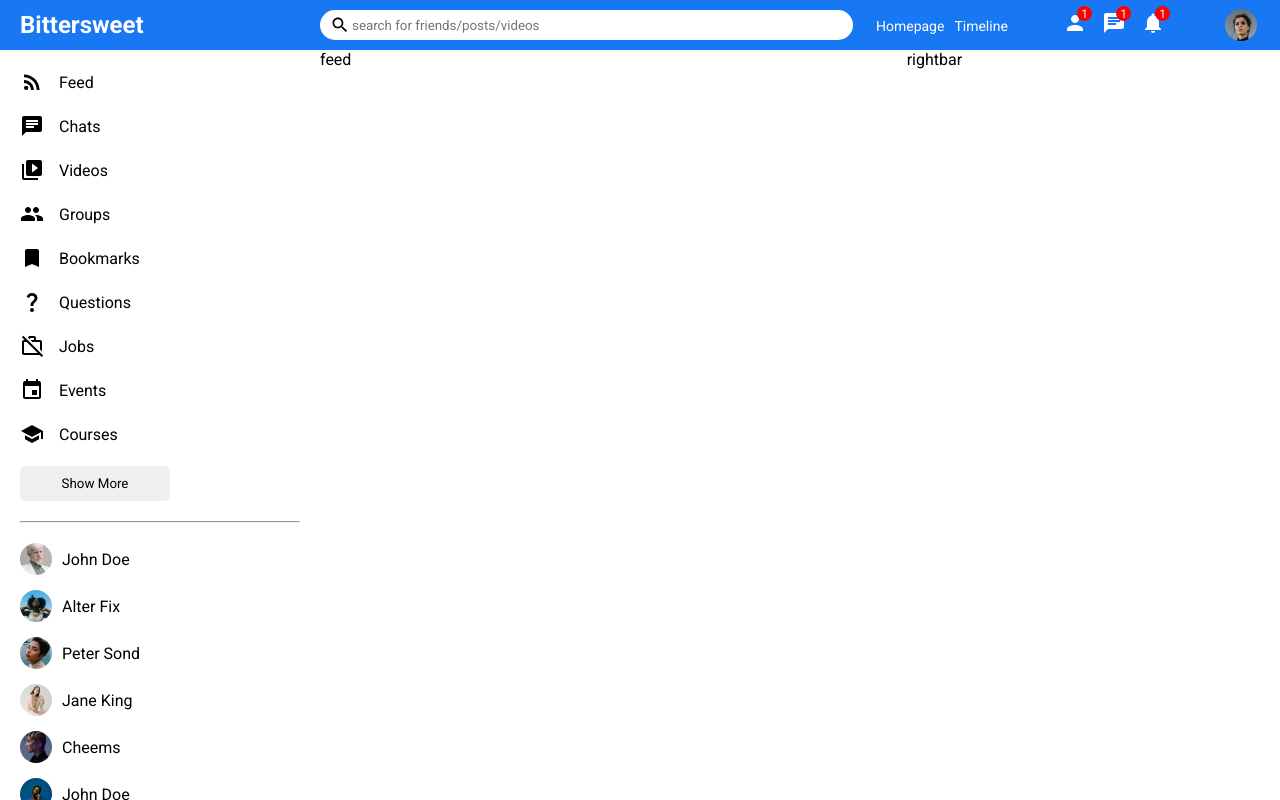
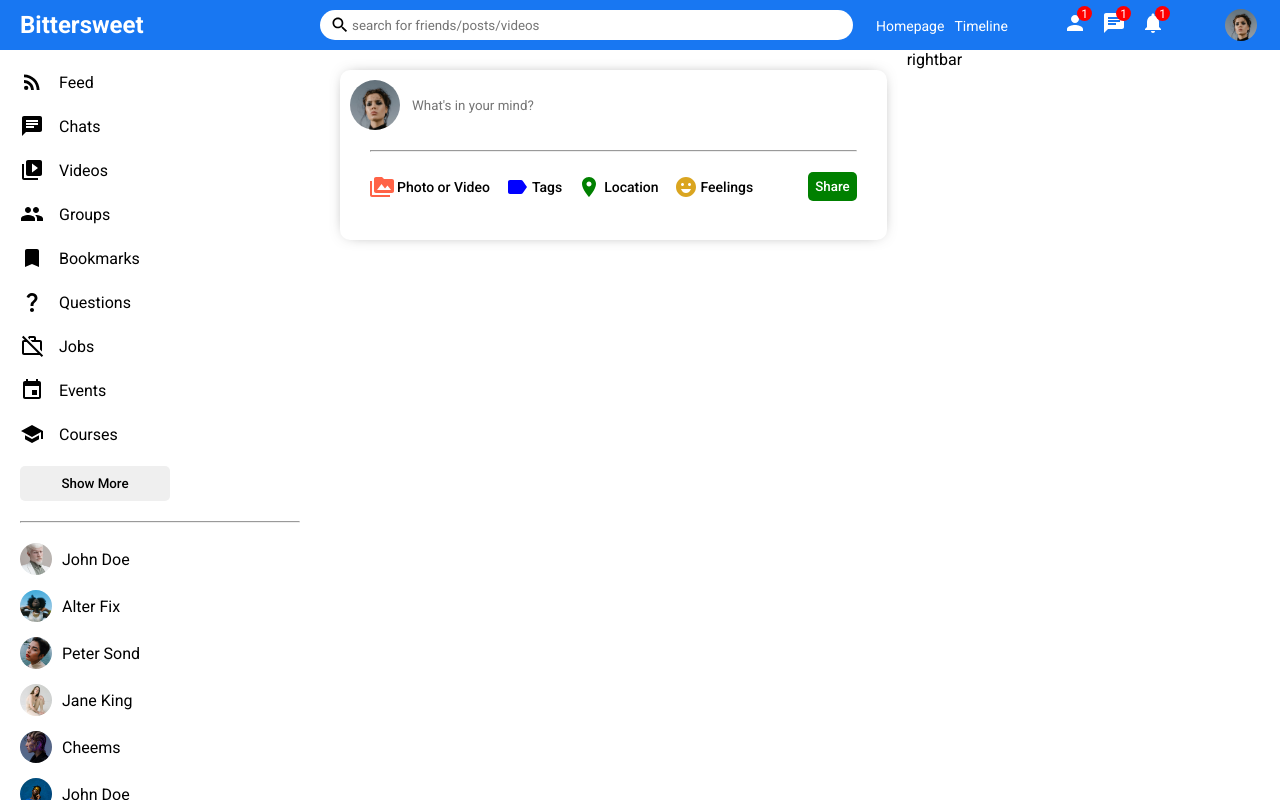
Before and after one commit to itshmnt/Bittersweet-frontend, a React (Create React App) app: page / in a window 1280 px wide. Built offline with nearby package versions, Linux system fonts and the light colour scheme; the HTML template or start-up script is replaced by a standard one.

Commit message:
Adding Create new Post to Feed

```diff
--- a/public/index.html
+++ b/public/index.html
@@ -7,7 +7,7 @@
       name="description"
       content="Web site created using create-react-app"
     />
-    <link href="https://fonts.googleapis.com/css2?family=Roboto:ital,wght@0,100;0,300;0,400;0,700;0,900;1,500&display=swap" rel="stylesheet">
+    <link href="https://fonts.googleapis.com/css2?family=Roboto:ital,wght@0,100;0,300;0,400;0,500;0,700;0,900;1,500&display=swap" rel="stylesheet">
     <link rel="stylesheet" href="style.css">
     <title>Bittersweet</title>
   </head>
--- a/src/components/feed/Feed.jsx
+++ b/src/components/feed/Feed.jsx
@@ -1,9 +1,12 @@
+import Share from "../share/Share";
 import "./feed.css";
 
 export default function Feed() {
     return (
         <div className="feed">
-            feed
+            <div className="feedWrapper">
+                <Share />
+            </div>
         </div>
     )
 }
--- a/src/components/feed/feed.css
+++ b/src/components/feed/feed.css
@@ -1,3 +1,8 @@
 .feed {
     flex: 5.5;
 }
+
+.feedWrapper {
+    padding: 20px;
+
+}
--- /dev/null
+++ b/src/components/share/Share.jsx
@@ -0,0 +1,37 @@
+import { EmojiEmotions, Label, PermMedia, Room } from "@mui/icons-material";
+import "./share.css";
+
+export default function Share() {
+    return (
+        <div className="share">
+            <div className="shareWrapper">
+                <div className="shareTop">
+                    <img src="/assets/person/1.jpeg" alt="" className="shareProfileImg" />
+                    <input placeholder="What's in your mind?" className="shareInput" />
+                </div>
+                <hr className="shareHr" />
+                <div className="shareBottom">
+                    <div className="shareOptions">
+                        <div className="shareOption">
+                            <PermMedia htmlColor="tomato" className="shareOptionIcon"/>
+                            <span className="shareOptionText">Photo or Video</span>
+                        </div>
+                        <div className="shareOption">
+                            <Label htmlColor="blue" className="shareOptionIcon"/>
+                            <span className="shareOptionText">Tags</span>
+                        </div>
+                        <div className="shareOption">
+                            <Room htmlColor="green" className="shareOptionIcon"/>
+                            <span className="shareOptionText">Location</span>
+                        </div>
+                        <div className="shareOption">
+                            <EmojiEmotions htmlColor="goldenrod" className="shareOptionIcon"/>
+                            <span className="shareOptionText">Feelings</span>
+                        </div>
+                    </div>
+                    <button className="shareButton">Share</button>
+                </div>
+            </div>
+        </div>
+    )
+}
--- /dev/null
+++ b/src/components/share/share.css
@@ -0,0 +1,76 @@
+.share {
+    width: 100%;
+    height: 170px;
+    border-radius: 10px;
+    -webkit-box-shadow: 0px 0px 16px -8px rgba(0,0,0,0.68);
+    box-shadow: 0px 0px 16px -8px rgba(0,0,0,0.68);
+}
+
+.shareWrapper {
+    padding: 10px;
+}
+
+.shareTop {
+    display: flex;
+    align-items: center;
+}
+
+.shareProfileImg {
+    width: 50px;
+    height: 50px;
+    border-radius: 50%;
+    object-fit: cover;
+    margin-right: 10px;
+}
+
+.shareInput {
+    border: none;
+    width: 80%;
+}
+
+.shareInput:focus {
+    outline: none;
+}
+
+.shareHr {
+    margin: 20px;
+}
+
+.shareBottom {
+    display: flex;
+    align-items: center;
+    justify-content: space-between;
+}
+
+.shareOptions {
+    display: flex;
+    margin-left: 20px;
+}
+
+.shareOption {
+    display: flex;
+    align-items: center;
+    margin-right: 15px;
+    cursor: pointer;
+}
+
+.shareOptionIcon {
+    font-size: 15px;
+    margin-right: 3px;
+}
+
+.shareOptionText {
+    font-size: 14px;
+    font-weight: 500;
+}
+
+.shareButton {
+    border: none;
+    padding: 7px;
+    border-radius: 5px;
+    background-color: green;
+    color: white;
+    font-weight: 500;
+    cursor: pointer;
+    margin-right: 20px;
+}
```
